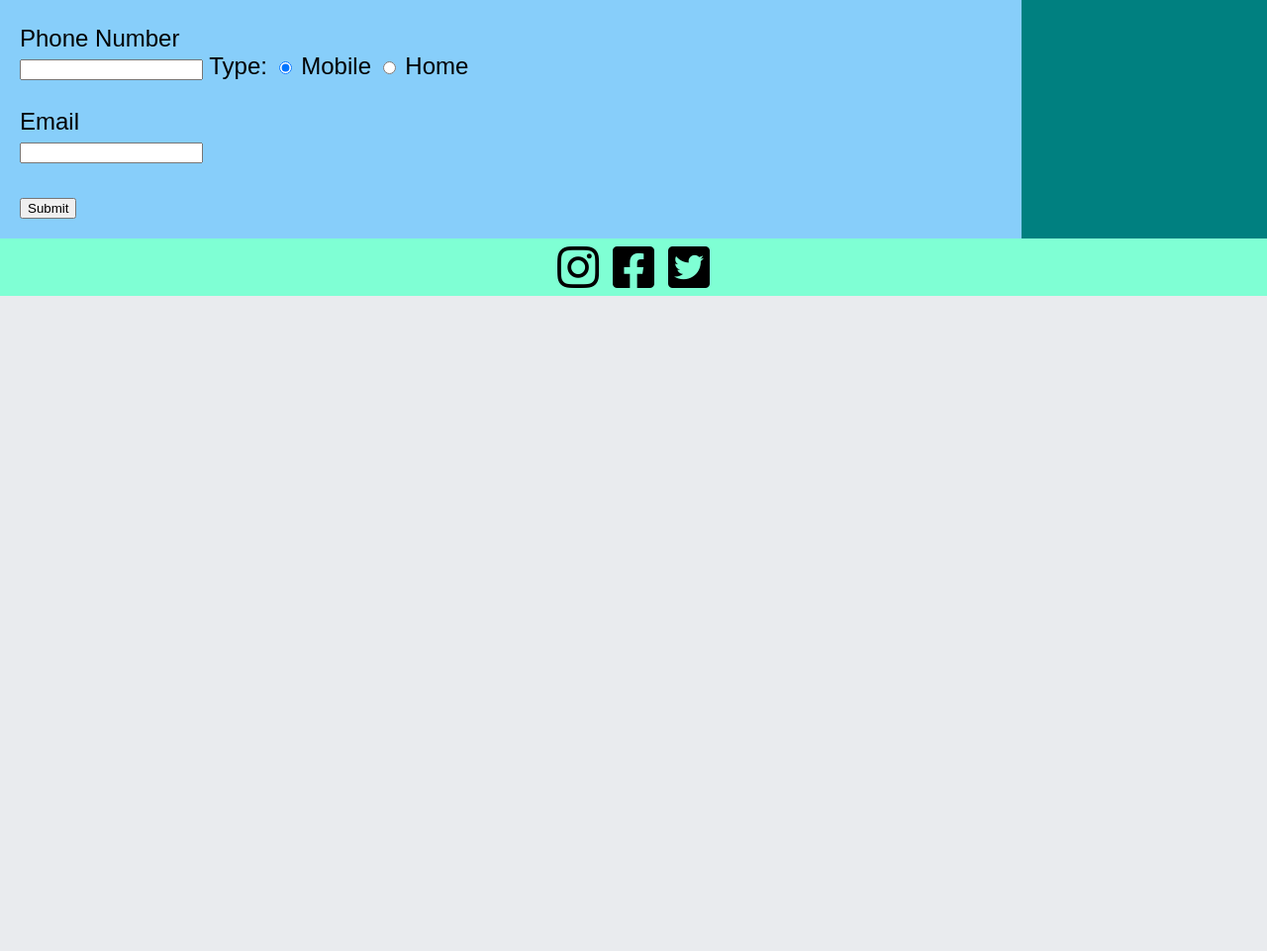
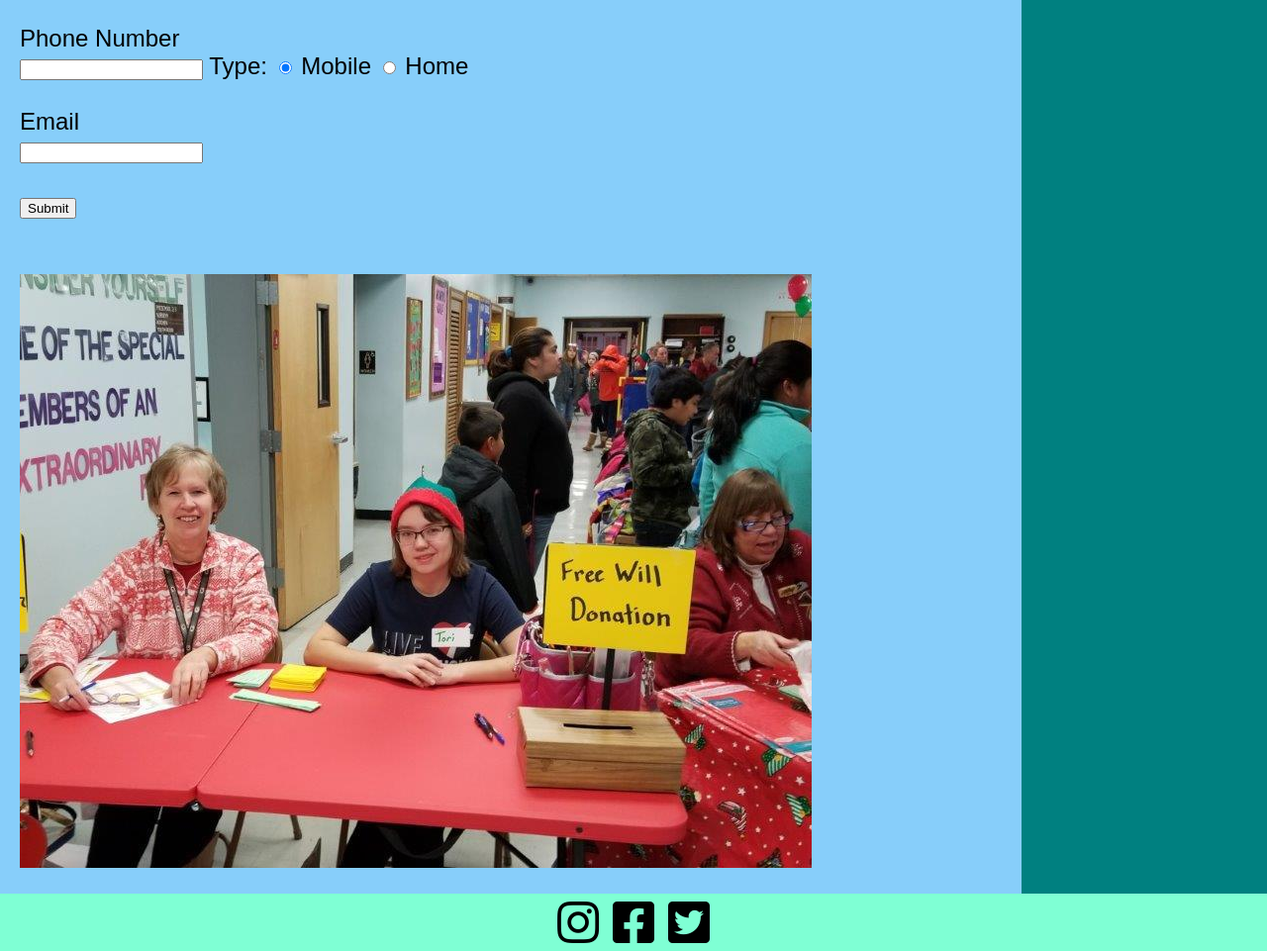
Before and after one commit to daveknussman/FinalProjectFEWD2019, a plain HTML site: page pages/signup.html in a window 1280 px wide. Shown: the part 658-1619 px from the top of the page at 99% size. Before the commit the page ends 957 px from the top, so only its background shows below. Drawn offline with Linux system fonts and the light colour scheme.

Commit message:
updated script and added list image

```diff
--- a/pages/signup.html
+++ b/pages/signup.html
@@ -41,7 +41,7 @@
           <img id="signupimage" src="../images/signup1.png"/>
           <p>Enter your contact information below</p>
           <!-- <p>Signup Page</p> -->
-          <form>
+          <form id="signupform">
             First name<br /><input type="text" name="firstname" /><br /><br />
             Last name<br /><input type="text" name="lastname" /><br /><br />
             Phone Number<br /><input
@@ -61,6 +61,8 @@
             >
               Submit
             </button>
+            <br><br><br>
+            <img src="../images/signup2.jpg"/ onclick="listmembers()">
             <!-- <input type="submit" value="Submit"> -->
           </form>
         </div>
--- a/scripts/script.js
+++ b/scripts/script.js
@@ -16,4 +16,9 @@ function newsignup(first,last,phone,phonetype,email) {
     em = email;
     ar1 = [fn,ln,ph,pt,em];
     ar2.push(ar1);
+    document.getElementById('signupform').reset();
 }
+
+function listmembers () {
+    ar2.forEach(item => alert(item[0] + ' ' + item[1]));
+}
```
